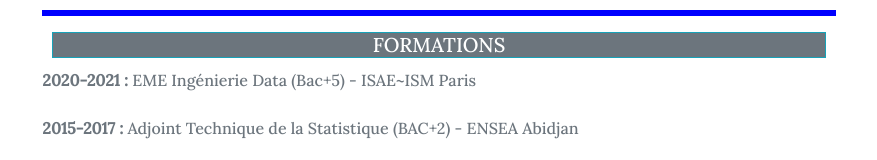
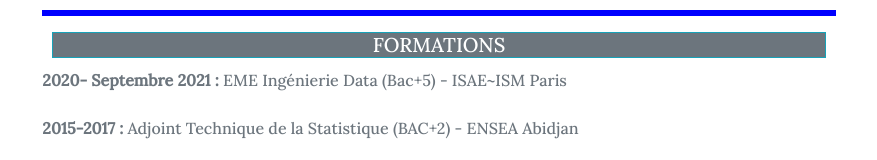
Before and after one commit to arnoldkoua/My-CV-Online, a plain HTML site: page index.html in a window 1280 px wide. Shown: the part 307-467 px from the top of the page, without its empty margins (206-1083 px from the left). Drawn offline with nearby package versions, Linux system fonts and the light colour scheme.

Commit message:
Update index.html

```diff
--- a/index.html
+++ b/index.html
@@ -41,7 +41,7 @@
                 <!-- <h5><u>FORMATIONS</u></h5> -->
                 <div class="text-muted">
                     <h3 class="lead bg-secondary text-white border border-info"><strong>FORMATIONS</strong></h3>
-                    <strong>2020-2021 : </strong>
+                    <strong>2020- Septembre 2021 : </strong>
                     <span>EME Ingénierie Data (Bac+5) - ISAE~ISM Paris</span>
                     <br><br>
                     <strong>2015-2017 : </strong>
```
